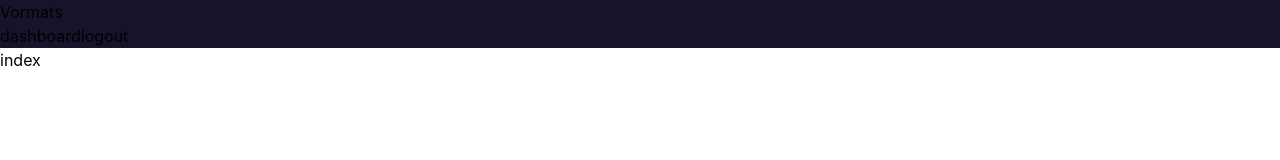
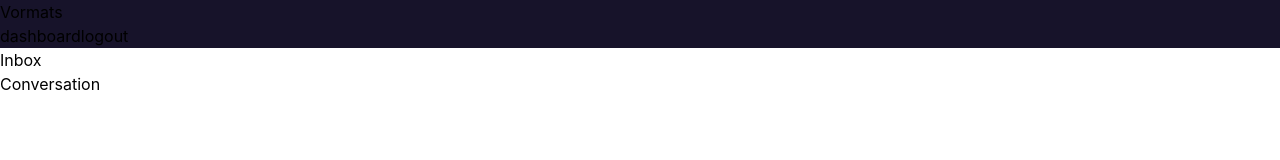
Before and after one commit to Mysurii/helpcenter, a React (Vite) app in the folder frontend/: page / in a window 1280 px wide. Shown: the top 160 px of the page. Built offline with nearby package versions, Linux system fonts and the light colour scheme.

Commit message:
styles: layout for inbox & chat container

```diff
--- /dev/null
+++ b/frontend/src/pages/Home/Conversation.tsx
@@ -0,0 +1,9 @@
+import React from 'react'
+
+function Conversation () {
+  return (
+    <div>Conversation</div>
+  )
+}
+
+export default Conversation
--- /dev/null
+++ b/frontend/src/pages/Home/Inbox.tsx
@@ -0,0 +1,8 @@
+
+function Inbox () {
+  return (
+    <div className="w-full lg:w-1/6 h-[calc(100vh-60px)] border-r border-stone-200 overflow-y-auto">Inbox</div>
+  )
+}
+
+export default Inbox
--- a/frontend/src/pages/Home/index.tsx
+++ b/frontend/src/pages/Home/index.tsx
@@ -1,8 +1,13 @@
 import withNavbarProvided from '@/common/components/layout/Navbar'
+import Inbox from './Inbox'
+import Conversation from './Conversation'
 
 function Home () {
   return (
-    <div>index</div>
+    <div className='flex'>
+      <Inbox />
+      <Conversation />
+    </div>
   )
 }
 
--- a/frontend/src/pages/Login/index.tsx
+++ b/frontend/src/pages/Login/index.tsx
@@ -33,12 +33,12 @@ function Login () {
         <RxAvatar className="text-5xl text-violet-600" />
         <p className="text-red-500 font-semibold my-3">Invalid credentials</p>
         <Form {...form}>
-          <form onSubmit={form.handleSubmit( onSubmit )} className="space-y-4 w-full max-w-lg">
+          <form onSubmit={form.handleSubmit( onSubmit )} className=" w-full max-w-lg">
             <FormField
               control={form.control}
               name="email"
               render={( { field } ) => (
-                <FormItem>
+                <FormItem className="mt-4">
                   <FormLabel>E-mail</FormLabel>
                   <FormControl>
                     <Input placeholder="email" {...field} />
@@ -52,7 +52,7 @@ function Login () {
               control={form.control}
               name="password"
               render={( { field } ) => (
-                <FormItem>
+                <FormItem className="mt-4">
                   <FormLabel>Password</FormLabel>
                   <FormControl>
                     <Input placeholder="password" type="password"  {...field} />
@@ -61,7 +61,7 @@ function Login () {
                 </FormItem>
               )}
             />
-            <Button variant="outline" type="submit" size="sm" className="text-violet-700 rounded-3xl px-8">Sign In</Button>
+            <Button variant="outline" type="submit" size="sm" className="text-violet-700 rounded-3xl px-8 mt-12">Sign In</Button>
           </form>
         </Form>
       </div>
@@ -69,7 +69,6 @@ function Login () {
       <div className="hidden lg:flex justify-center items-center w-2/3 bg-dark">
         <img src={loginSvg} alt="image" className="rounded max-w-2xl object-cover" />
       </div>
-
     </div>
   )
 }
```
